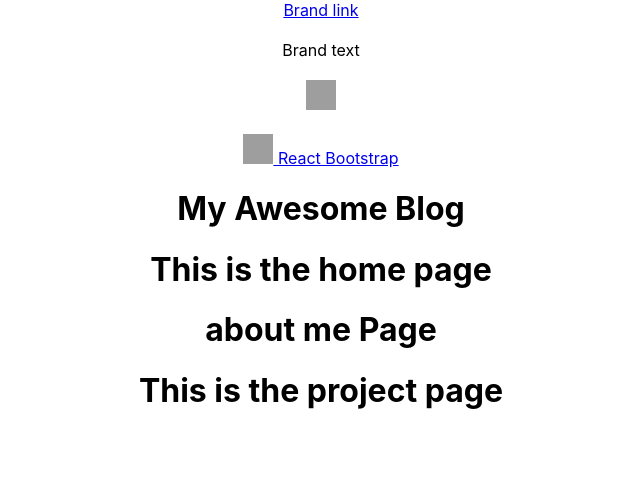
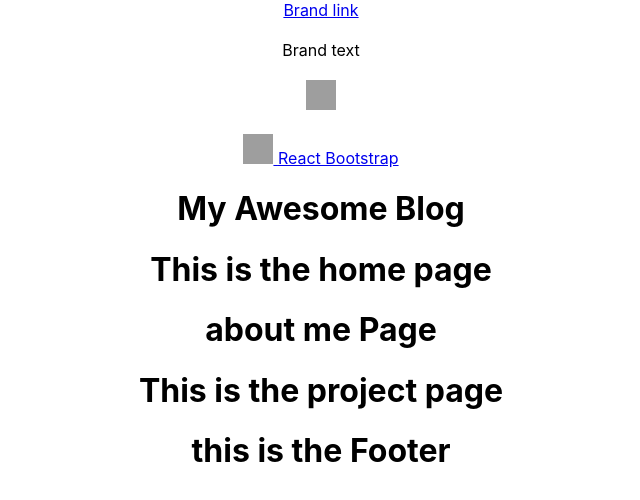
Before and after one commit to ezrathedev/learning-react, a React (Create React App) app in the folder app-folder/: page / in a window 1280 px wide. Shown: the top 500 px of the page, without its empty margins (319-959 px from the left). Built offline with nearby package versions, Linux system fonts and the light colour scheme; grey boxes are pictures that could not be loaded.

Commit message:
pushing changes

```diff
--- a/app-folder/src/App.js
+++ b/app-folder/src/App.js
@@ -4,6 +4,8 @@ import HomePage from './pages/HomePage.js';
 import AboutPage from './pages/AboutPage';
 import Projects from './pages/Project';
 import BrandExample from './pages/nav';
+import Footer from './pages/footer';
+// import {BrowserRouter, Routes, Route} from react-router-dom;
 
 function App() {
   return (
@@ -11,12 +13,20 @@ function App() {
 
     <div className="App">
       <BrandExample />
+      {/* nav^ */}
       <h1>My Awesome Blog</h1>
       <div id="page-body">
       <HomePage />
-      <AboutPage />
-      <Projects />
+      <div className='about'>
+        <AboutPage />
+      </div>
 
+      <div className='project'>
+        <Projects />
+      </div>
+      <div className='footer'>
+        <Footer />
+      </div>
       </div>
     </div>
   );
--- a/app-folder/src/footer.js
+++ b/app-folder/src/pages/footer.js
@@ -1,10 +1,10 @@
 // this is where all the items in the footer will go
-const foot = () => {
+const Footer = () => {
     return(
         <footer>
-
+            <h1>this is the Footer</h1>
         </footer>
     )
 };
 
-export default foot;
+export default Footer;
```
